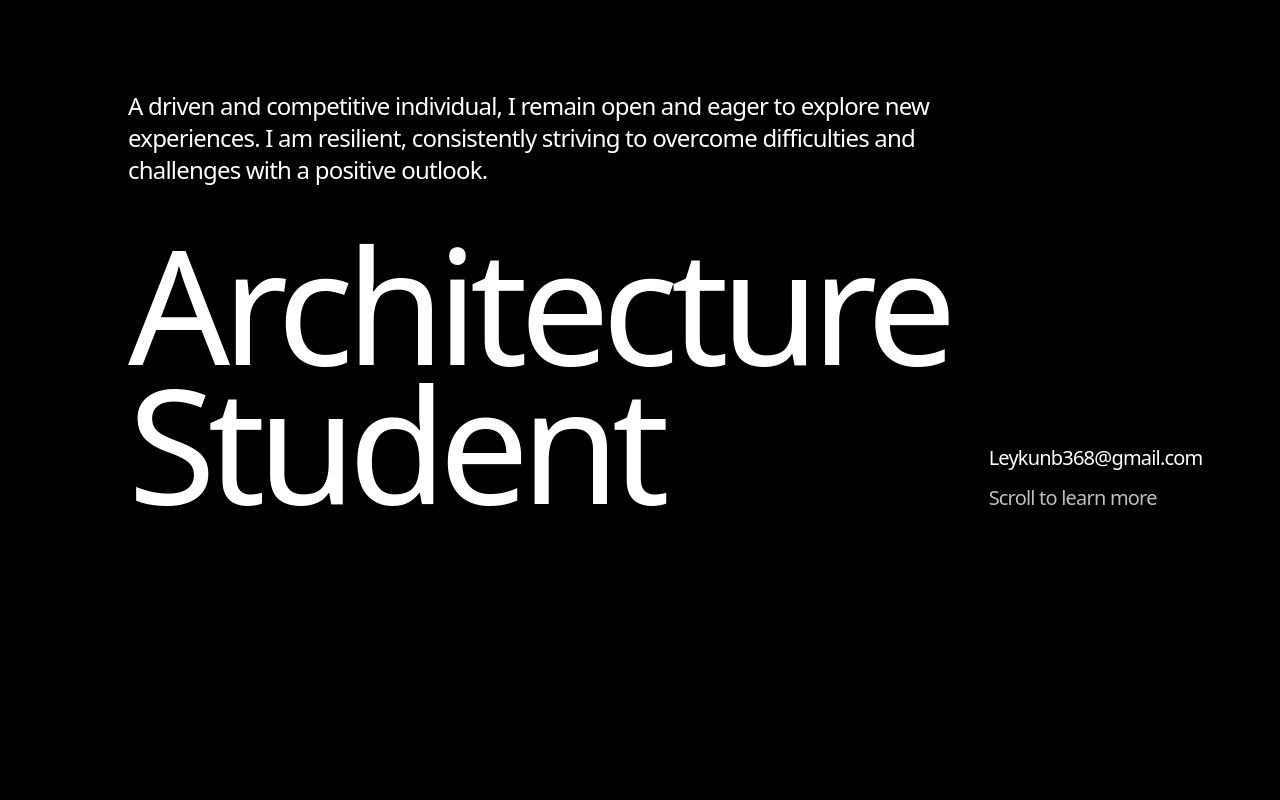
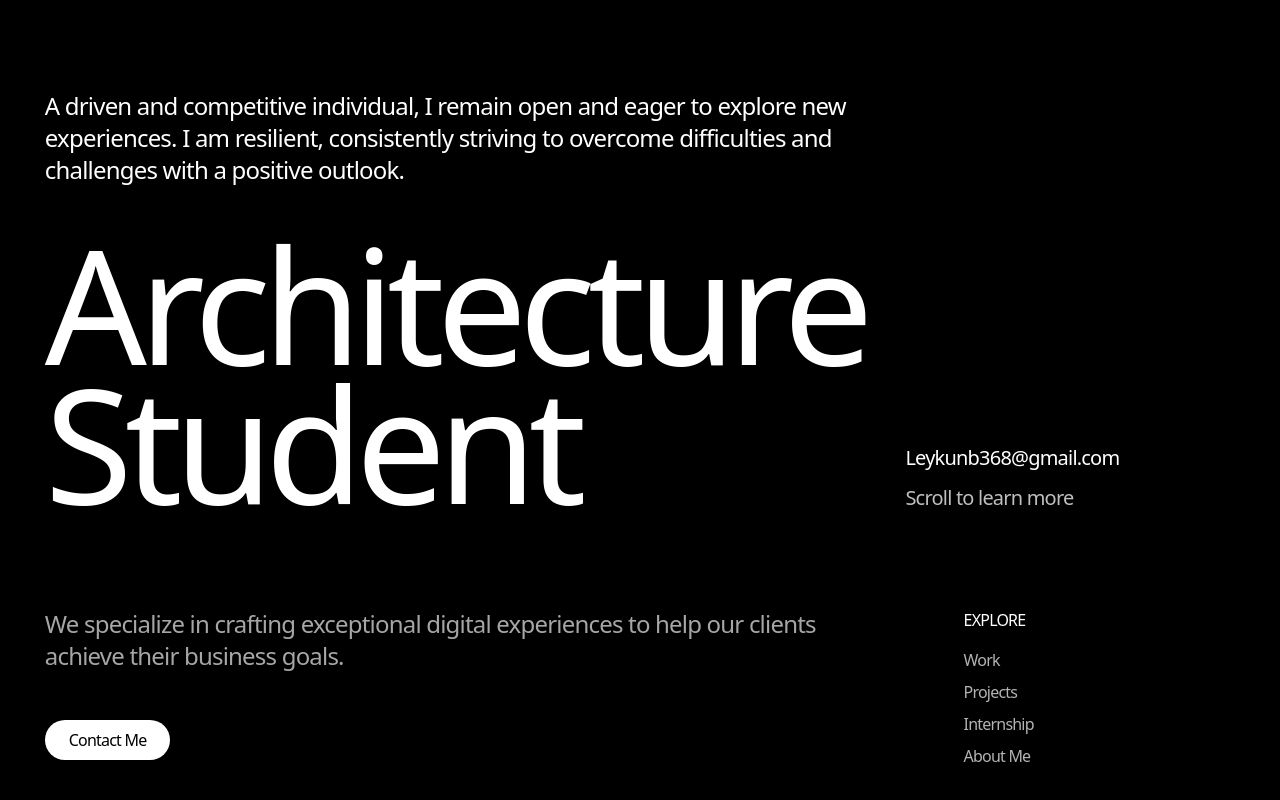
Before and after one commit to leykunbrhnu/leykun_portfolio_website, a Next.js app: page / in a window 1280 px wide. Shown: the part 240-1040 px from the top of the page. Before the commit the page ends 800 px from the top, so only its background shows below. Built offline with nearby package versions, Linux system fonts and the light colour scheme.

Commit message:
added footer section

```diff
--- a/app/page.js
+++ b/app/page.js
@@ -1,11 +1,15 @@
 import NavMenu from "@/components/sections/nav-menu"
 import Hero from '@/components/sections/hero'
+import Footer from "@/components/sections/footer"
 
 export default function Home() {
   return (
     <div className="min-h-screen flex flex-col items justify-center">
-      <NavMenu />
-      <Hero />
+      <div className="container max-w-screen-xl mx-auto px-[3.5%]">
+        <NavMenu />
+        <Hero />
+        <Footer />
+      </div>
     </div>
   );
 }
--- /dev/null
+++ b/components/sections/footer.jsx
@@ -0,0 +1,42 @@
+import Link from 'next/link'
+
+import { Button } from "../ui/button";
+
+export default function Footer() {
+    return (
+        <footer className="flex flex-col w-full justify-between py-12">
+            <div className="flex items-start justify-between space-x-2">
+                {/* left side */}
+                <div className="flex-[3] flex flex-col justify-start items-start space-y-12 pr-24">
+                    <p className="text-2xl text-white/65">We specialize in crafting exceptional digital experiences to help our clients achieve their business goals.</p>
+                    <Button variant="secondary" size='sm' className="rounded-full px-6 bg-white text-black hover:bg-white/90">
+                        Contact Me
+                    </Button>
+                </div>
+
+
+                {/* right side */}
+                <div className="flex flex-col space-y-4 flex-[1]">
+                    <p className="uppercase">Explore</p>
+                    <nav className="flex flex-col space-y-2">
+                        <Link href="#work" className="font-medium text-white/70 transition-colors hover:text-white">
+                            Work
+                        </Link>
+                        <Link href="#projects" className="font-medium text-white/70 transition-colors hover:text-white">
+                            Projects
+                        </Link>
+                        <Link href="#internship" className="font-medium text-white/70 transition-colors hover:text-white">
+                            Internship
+                        </Link>
+                        <Link href="#about" className="font-medium text-white/70 transition-colors hover:text-white">
+                            About Me
+                        </Link>
+                    </nav>
+                </div>
+            </div>
+
+
+
+        </footer>
+    )
+}
--- a/components/sections/hero.jsx
+++ b/components/sections/hero.jsx
@@ -1,6 +1,6 @@
 const Hero = () => {
   return (
-    <div className="flex items-end justify-between container max-w-screen-lg mx-auto h-screen pb-12 lg:space-x-10">
+    <div className="flex items-end justify-between h-screen pb-12 lg:space-x-10">
       <div className="flex flex-col flex-[2] space-y-12">
         <p className="text-2xl">A driven and competitive individual, I remain open and eager to explore new experiences. I am resilient, consistently striving to overcome difficulties and challenges with a positive outlook.</p>
         <h1 className="tracking-tighter text-[160px] leading-[0.87em]">
--- a/components/sections/nav-menu.jsx
+++ b/components/sections/nav-menu.jsx
@@ -8,7 +8,7 @@ import { Sheet, SheetContent, SheetTrigger } from "@/components/ui/sheet"
 export default function NavMenu() {
   return (
     <header className="fixed top-0 left-0 right-0 z-50 bg-white/25 backdrop-blur supports-[backdrop-filter]:bg-black/60">
-      <div className="container max-w-screen-lg mx-auto flex h-24 items-center justify-between px-4 md:px-6">
+      <div className="flex h-24 items-center justify-between px-4 md:px-6">
         <Link href="/" className="flex items-center space-x-2">
           <span className="text-2xl font-semibold text-white">Leykun Birhanu</span>
         </Link>
@@ -27,9 +27,12 @@ export default function NavMenu() {
           <Link href="#about" className="font-medium text-white/70 transition-colors hover:text-white">
             About Me
           </Link>
+
+          <Link href={'mailto:Leykunb368@gmail.com'}>
             <Button variant="secondary" size='sm' className="rounded-full px-6 bg-white text-black hover:bg-white/90">
               Contact Me
             </Button>
+          </Link>
         </nav>
 
         {/* Mobile Navigation */}
@@ -42,25 +45,30 @@ export default function NavMenu() {
           </SheetTrigger>
           <SheetContent
             side="right"
-            className="w-[300px] bg-black/95 backdrop-blur supports-[backdrop-filter]:bg-black/60"
+            className="w-[300px] bg-white/35 backdrop-blur supports-[backdrop-filter]:bg-black/60"
           >
             <nav className="flex flex-col space-y-6 mt-10">
-              <Link href="/work" className="text-lg font-medium text-white/70 transition-colors hover:text-white">
+              <Link href="#work" className="text-lg font-medium text-white/70 transition-colors hover:text-white">
                 Work
               </Link>
-              <Link href="/studio" className="text-lg font-medium text-white/70 transition-colors hover:text-white">
-                Studio
+              <Link href="#projects" className="text-lg font-medium text-white/70 transition-colors hover:text-white">
+                Projects
               </Link>
-              <Link href="/contact" className="text-lg font-medium text-white/70 transition-colors hover:text-white">
-                Contact
+              <Link href="#internship" className="text-lg font-medium text-white/70 transition-colors hover:text-white">
+                Internship
               </Link>
+              <Link href="#about_me" className="text-lg font-medium text-white/70 transition-colors hover:text-white">
+                About me
+              </Link>
+              <Link href={'mailto:Leykunb368@gmail.com'}>
                 <Button
                   variant="secondary"
-                size="default"
+                  size="sm"
                   className="rounded-full px-6 bg-white text-black hover:bg-white/90 w-fit"
                 >
-                Remix
+                  Contact me
                 </Button>
+              </Link>
             </nav>
           </SheetContent>
         </Sheet>
```
Also changed, not shown: 1 other file (tests, documents, lock files or other folders). Lines whose indentation alone changed are shown as unchanged.
